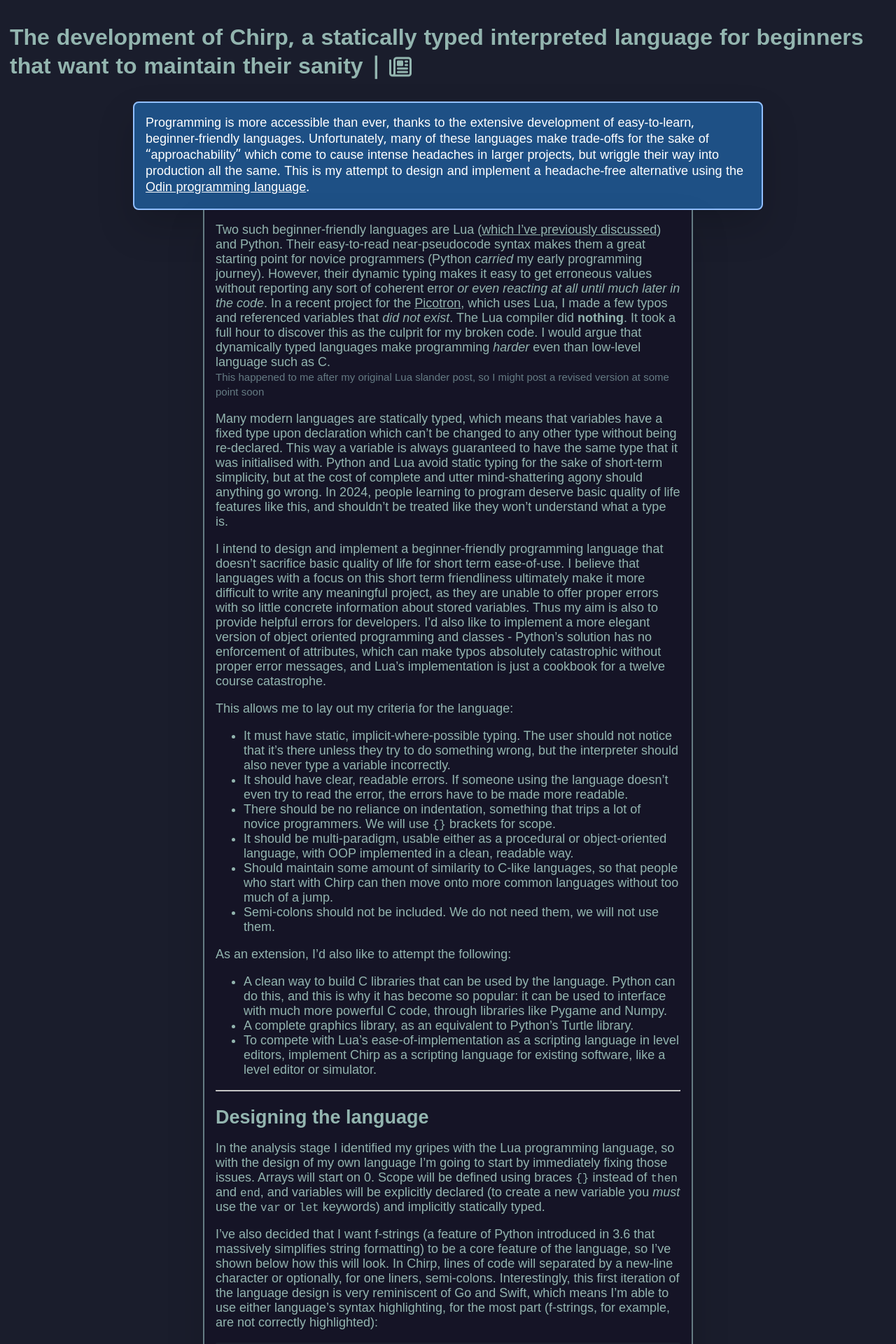
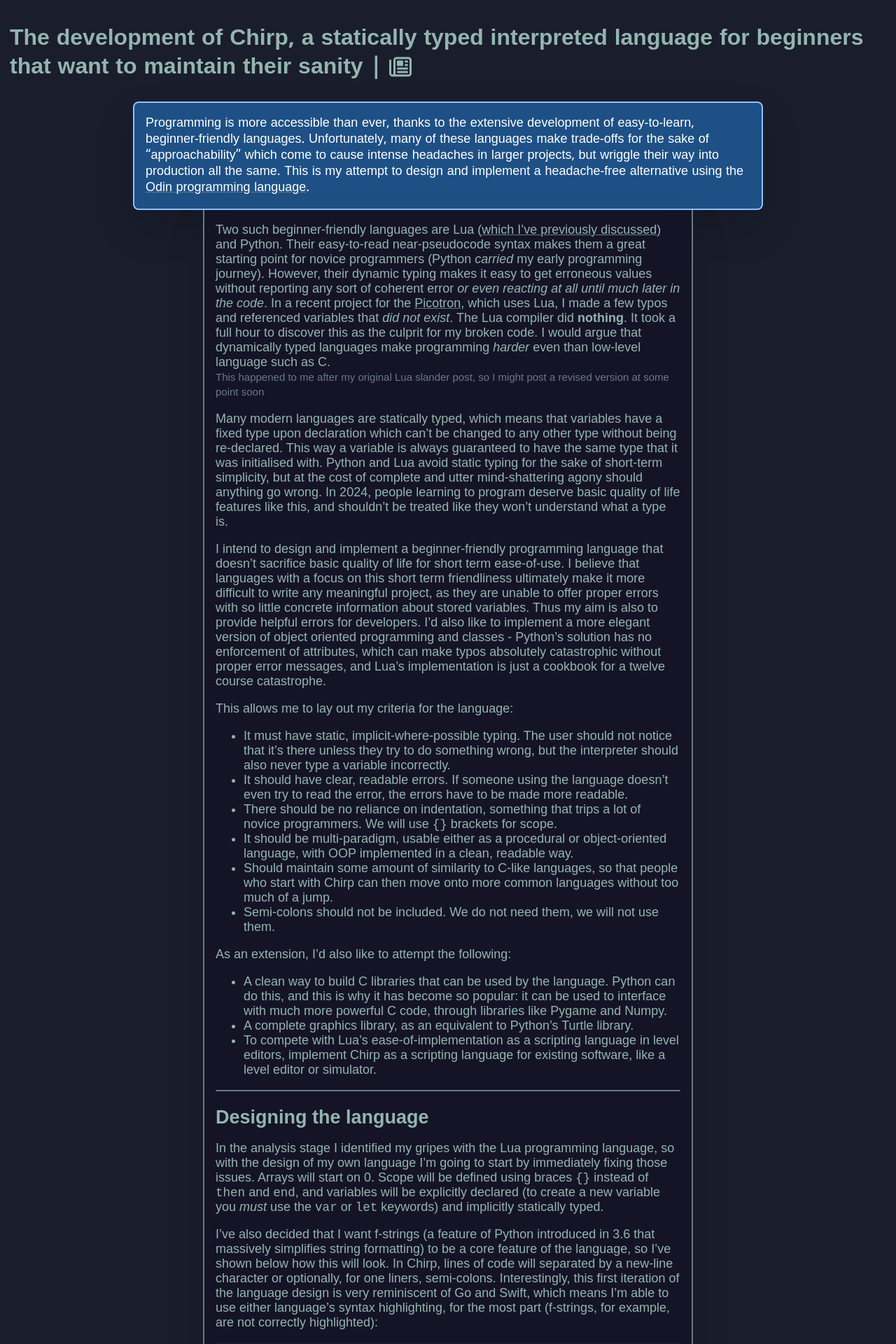
Before and after one commit to renpenguin/renpenguin.github.io, a Jekyll site: the page built from _posts/2025-01-09-chirp-lang.md, in a window 1280 px wide. Shown: the top 1920 px of the page at 70% size. Built offline with Jekyll 4.4.1, drawn with Linux system fonts in a browser that asks for light colours.

Commit message:
Blog CSS fixes/changes

````diff
--- a/_posts/2025-01-09-chirp-lang.md
+++ b/_posts/2025-01-09-chirp-lang.md
@@ -109,6 +109,9 @@
 ```
 
 With the Token structure implemented, I then implemented a lexer, which splits a passed string of high level code into individual tokens and output them as a `TokenStream` (a dynamic array of `Tokens`), and a "formatter", which could parse the token stream back into language code, so I could make sure that no important information was being lost during the tokenisation process. This gave me my expected output! Below is shown the manually truncated output of the program at this point. Bear in mind that the "formatted code" is reconstructed using the token list.
+
+<div class="wrap-code"></div>
+
 ```python
 [.../Project]# odin run src
 ------------- Parsed tokens:
--- a/_sass/main.scss
+++ b/_sass/main.scss
@@ -34,27 +34,46 @@
     color: #657b83;
 }
 
+hr {
+    background-color: #657b83;
+    height: 2px;
+    border: 0;
+    border-radius: 1px;
+}
+
 a {
     color: inherit;
     width: 100%;
+    text-decoration-color: #657b83;
     &:hover {
         color: #91bfff;
+    }
+    &.noul {
+        text-decoration: none;
     }
 }
 
 // Code blocks
+code {
+    font-size: larger;
+}
 pre {
     padding: 8px;
     border-radius: 2px;
     tab-size: 4;
-    white-space: pre-wrap;
-    word-wrap: break-word;
+    overflow: scroll;
+
+    // I think this is the most evil thing i've ever written
+    .wrap-code + div > div > & {
+        white-space: pre-wrap;
+    }
 }
 
 .attach-cards-to-top {
     display: flex;
     flex-direction: column;
     align-items: center;
+    width: 100%;
 
     > :last-child {
         border-top: none;
````
